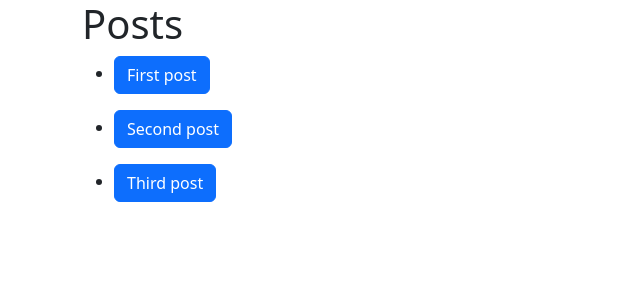
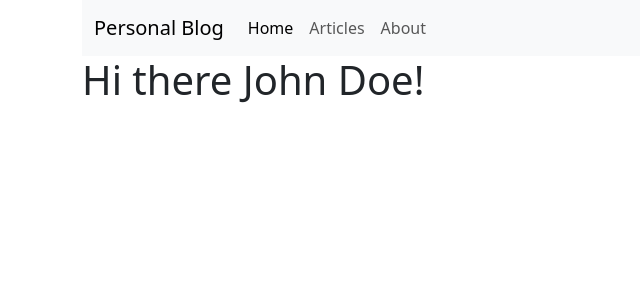
Before and after one commit to talgat-abdraimov/personal-blog, a Django app: page / in a window 1280 px wide. Shown: the top 300 px of the page, without its empty margins (0-640 px from the left). Run offline with Django 4.2, Linux system fonts and the light colour scheme.

Commit message:
added templates, bootstrap

```diff
--- a/code/posts/urls.py
+++ b/code/posts/urls.py
@@ -1,7 +1,10 @@
 from django.urls import path
 
-from .views import index
+from .views import about, article_detail, articles, index
 
 urlpatterns = [
-    path('', index),
+    path('', index, name='index_page'),
+    path('articles/', articles, name='articles_page'),
+    path('articles/<int:article_id>/', article_detail, name='article_detail'),
+    path('about-us/', about, name='about_page'),
 ]
--- a/code/posts/views.py
+++ b/code/posts/views.py
@@ -1,29 +1,28 @@
-from datetime import datetime
-
 from django.shortcuts import render
 
 
+def about(request):
+    return render(request, 'posts/about.html')
+
+
+articles_list = [
+    {'id': 1, 'title': 'First article', 'content': 'This is the first article content'},
+    {'id': 2, 'title': 'Second article', 'content': 'This is the second article content'},
+    {'id': 3, 'title': 'Third article', 'content': 'This is the third article content'},
+]
+
+
+def articles(request):
+    return render(request, 'posts/article-list.html', context={'articles': articles_list})
+
+
+def article_detail(request, article_id: int):
+    for article in articles_list:
+        if article['id'] == article_id:
+            return render(request, 'posts/article-detail.html', context={'article': article})
+
+    return render(request, 'posts/article-detail.html')
+
+
 def index(request):
-    published_at = datetime.now()
-
-    author = {'first_name': 'John', 'l': 'Doe'}
-
-    posts = [
-        {
-            'title': 'First post',
-            'text': 'This is my',
-        },
-        {
-            'title': 'Second post',
-            'text': 'This is my second post',
-        },
-        {
-            'title': 'Third post',
-            'text': 'This is my third post',
-        },
-    ]
-    return render(
-        request,
-        'posts/posts-list.html',
-        context={'author': author, 'publish_date': published_at, 'posts': posts},
-    )
+    return render(request, 'base.html', context={'name': 'John Doe'})
--- a/code/templates/base.html
+++ b/code/templates/base.html
@@ -14,6 +14,26 @@
     </title>
   </head>
   <body class="container">
-    {% block body %} {% endblock %}
+    <nav class="navbar navbar-expand-lg bg-body-tertiary">
+      <div class="container-fluid">
+        <a class="navbar-brand" href="#">Personal Blog</a>
+        <button class="navbar-toggler" type="button" data-bs-toggle="collapse" data-bs-target="#navbarNavAltMarkup" aria-controls="navbarNavAltMarkup" aria-expanded="false" aria-label="Toggle navigation">
+          <span class="navbar-toggler-icon"></span>
+        </button>
+        <div class="collapse navbar-collapse" id="navbarNavAltMarkup">
+          <div class="navbar-nav">
+            <a class="nav-link active" aria-current="page" href="{% url 'index_page' %}">Home</a>
+            <a class="nav-link" href="{% url 'articles_page' %}">Articles</a>
+            <a class="nav-link" href="{% url 'about_page' %}">About</a>
+          </div>
+        </div>
+      </div>
+    </nav>
+
+    {% block body %}
+      <h1>Hi there {{ name|default:"Anonymous" }}!</h1>
+    {% endblock %}
+
+    <script src="https://cdn.jsdelivr.net/npm/bootstrap@5.3.3/dist/js/bootstrap.bundle.min.js" integrity="sha384-YvpcrYf0tY3lHB60NNkmXc5s9fDVZLESaAA55NDzOxhy9GkcIdslK1eN7N6jIeHz" crossorigin="anonymous"></script>
   </body>
 </html>
--- a/code/templates/posts/posts-list.html
+++ /dev/null
@@ -1,14 +0,0 @@
-{% extends 'base.html' %}
-
-
-{% block body %}
-    <h1>Posts</h1>
-    <ul>
-        {% for post in posts %}
-            <li>
-                <a class="btn btn-primary" href="#">{{ post.title }}</a>
-                <p>{{ post.content }}</p>
-            </li>
-        {% endfor %}
-    </ul>
-{% endblock %}
```
Also changed, not shown: code/posts/models.py (+16 -1 lines), code/templates/posts/about.html (added, +11 -0 lines), code/templates/posts/article-detail.html (added, +19 -0 lines), code/templates/posts/article-list.html (added, +25 -0 lines), code/posts/migrations/0005_alter_category_options_remove_post_dump_field_and_more.py (added).
